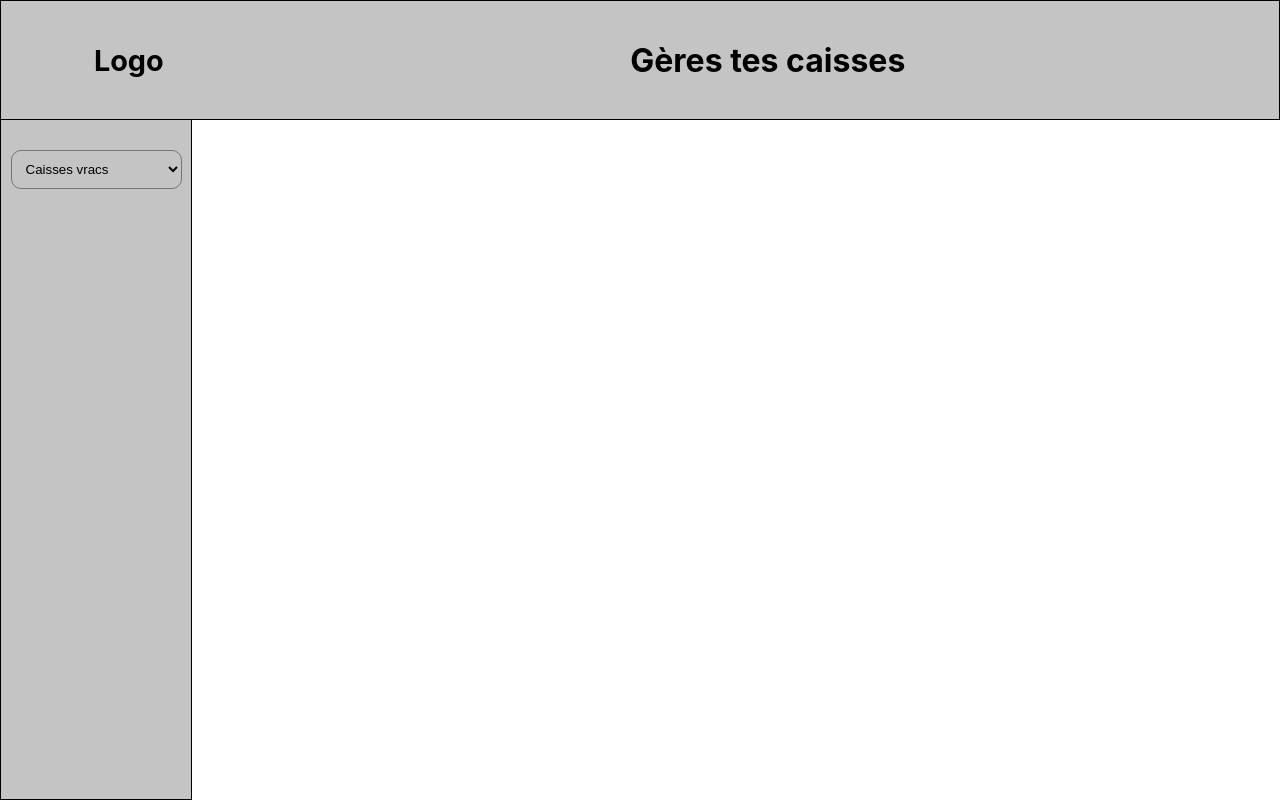
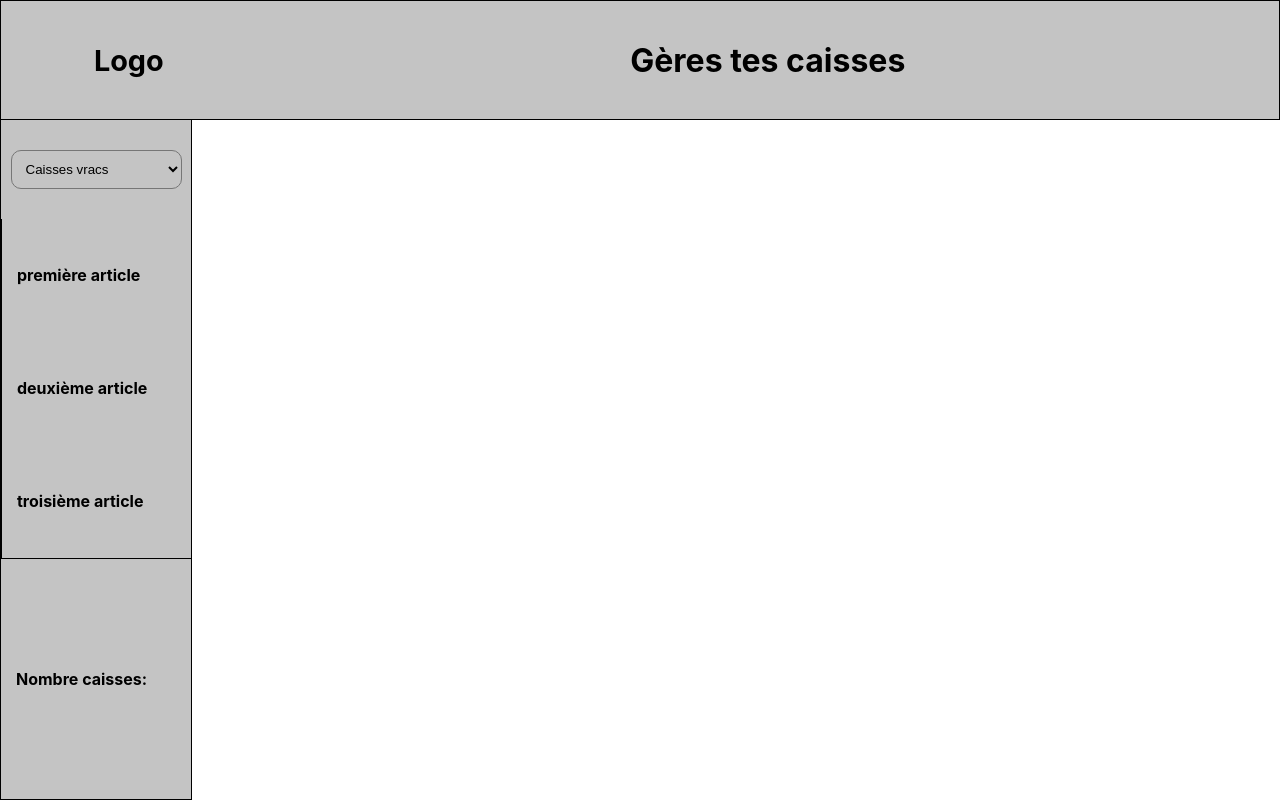
Before and after one commit to Vianney-Gln/POC---geres-tes-caisses-front, a React (Create React App) app: page / in a window 1280 px wide. Built offline with nearby package versions, Linux system fonts and the light colour scheme.

Commit message:
static component MenuLeft done

```diff
--- a/src/components/Menu-left/MenuLeft.jsx
+++ b/src/components/Menu-left/MenuLeft.jsx
@@ -10,6 +10,14 @@ const MenuLeft = () => {
         <option>Caisses total</option>
         <option>Fagots</option>
       </select>
+      <ul className="list-article">
+        <li>première article</li>
+        <li>deuxième article</li>
+        <li>troisième article</li>
+      </ul>
+      <div className="quantity">
+        <p>Nombre caisses:</p>
+      </div>
     </div>
   );
 };
--- a/src/components/Menu-left/menuLeft.scss
+++ b/src/components/Menu-left/menuLeft.scss
@@ -20,4 +20,40 @@ div.menu-left {
       background-color: white;
     }
   }
+  ul.list-article {
+    margin: 0;
+    margin-top: 30px;
+    padding: 0;
+    width: 100%;
+    height: 50%;
+    list-style: none;
+    display: flex;
+    flex-direction: column;
+    justify-content: space-around;
+    border: 1px solid black;
+    border-right: none;
+    border-top: none;
+
+    li {
+      font-weight: bold;
+      cursor: pointer;
+      margin-left: 15px;
+    }
+    li:hover {
+      text-decoration: underline;
+    }
+  }
+  div.quantity {
+    width: 100%;
+    flex: 1;
+    display: flex;
+    justify-content: flex-start;
+    align-items: center;
+
+    p {
+      margin: 0;
+      margin-left: 15px;
+      font-weight: bold;
+    }
+  }
 }
```
